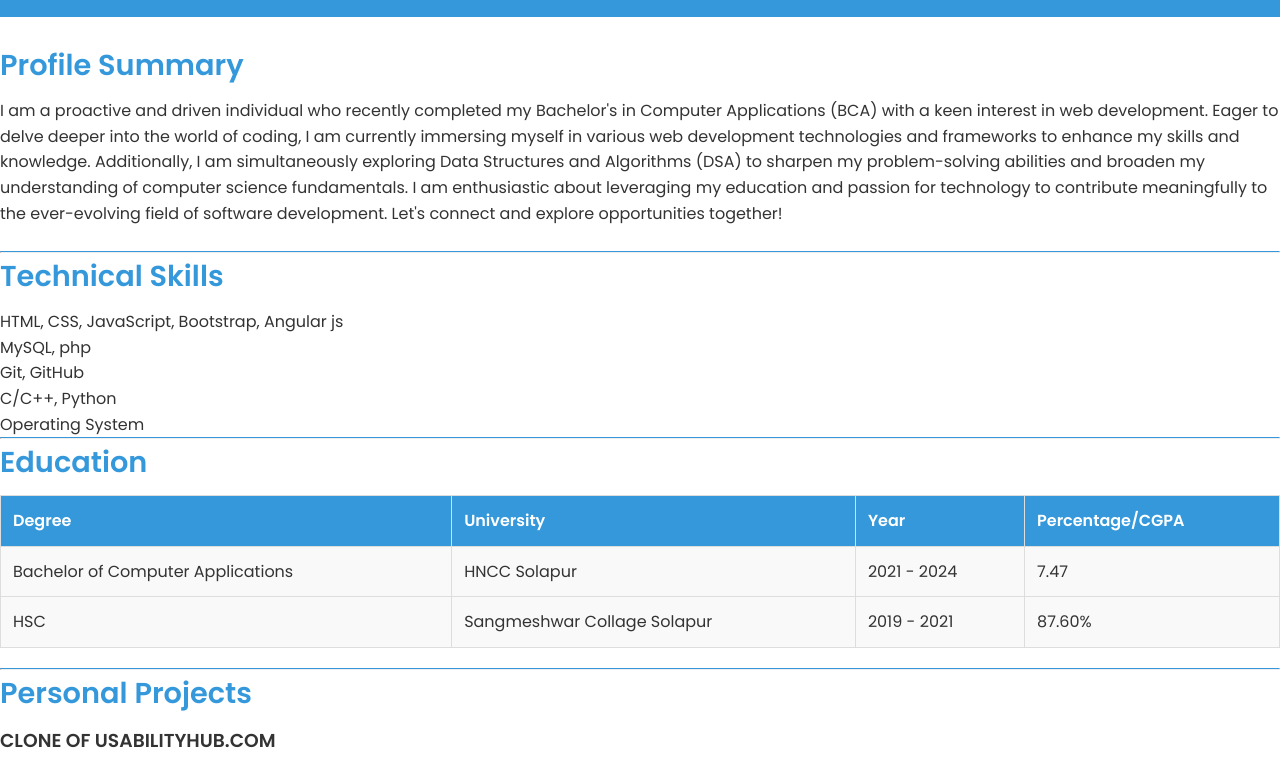
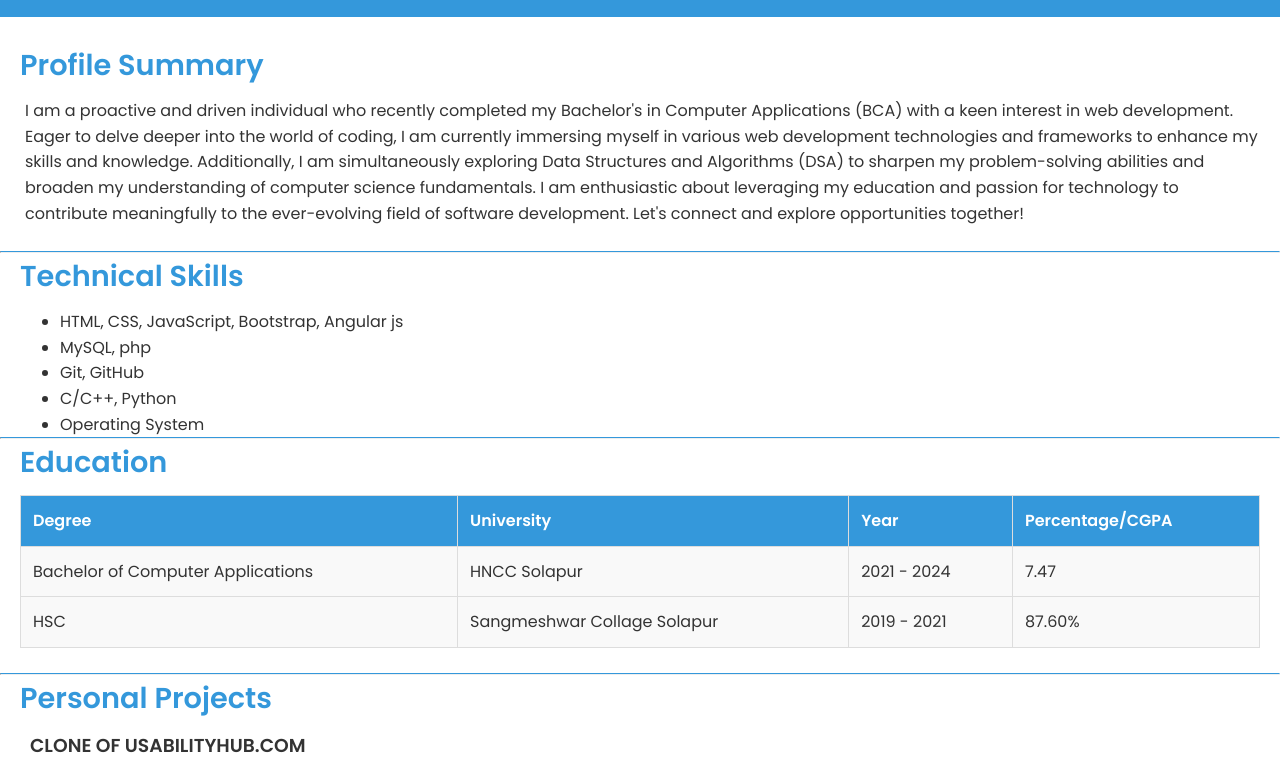
Before and after one commit to PavanMahindrakar/Portfolio, a plain HTML site: page index.html in a window 1280 px wide. Shown: the part 187-955 px from the top of the page. Drawn offline with Linux system fonts and the light colour scheme.

Commit message:
Update style.css

```diff
--- a/style.css
+++ b/style.css
@@ -13,7 +13,7 @@
   }
 
   .header-content {
-    margin-left: 3%;
+    margin-left: 20px;
     margin-right: 5%;
   }
 
@@ -56,13 +56,13 @@
     text-decoration: underline;
   }
 
-  #profile p,
-  #experience p,
-  #education p,
-  #projects p,
-  #hobbies p,
-  #certifications ol,
-  footer p {
+  #profile ,
+  #experience ,
+  #education ,
+  #projects ,
+  #hobbies ,
+  #certifications ul,
+  footer  {
     margin-bottom: 25px;
   }
 
@@ -112,7 +112,19 @@
     margin-top: 20px;
   }
 
-section{
-    margin: left 20px;
-    margin: right 20px;
-}
+  section{
+    margin-left: 20px;
+    margin-right: 20px;
+  }
+
+  ul{
+    margin-left: 40px;
+  }
+
+  h3{
+    margin: 10px;
+  }
+
+  p{
+    margin-left: 5px;
+  }
```
